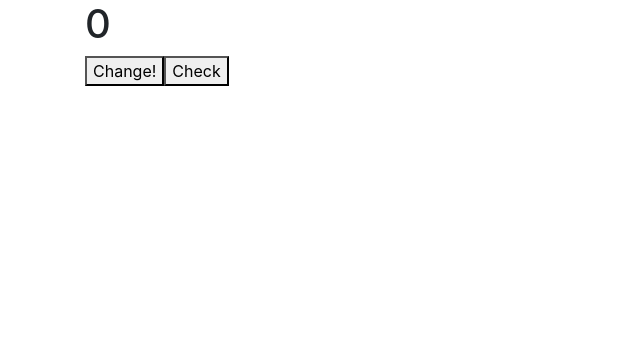
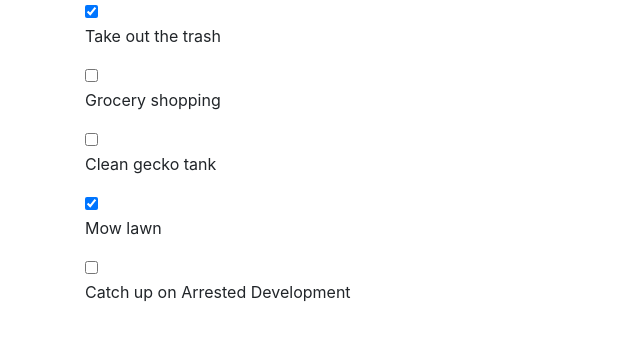
Before and after one commit to KanggN/ReactJS-learning, a React (Create React App) app in the folder test-app/: page / in a window 1280 px wide. Shown: the top 340 px of the page, without its empty margins (0-640 px from the left). Built offline with nearby package versions, Linux system fonts and the light colour scheme.

Commit message:
stuck on toggling boolin of todolist checkboxes

```diff
--- a/test-app/src/App.js
+++ b/test-app/src/App.js
@@ -7,6 +7,57 @@ import './App.css';
 
 
 class App extends React.Component {
+  constructor(){
+    super()
+    this.state = {
+      todos : Todosdata
+    }
+    this.handleClick = this.handleClick.bind(this)
+  }
+  handleClick(id){
+    this.setState(prevState =>{
+      const updatedTodos = prevState.todos.map(todo=>{
+        if(todo.id === id) {
+          todo.completed = !todo.completed
+        }
+        return todo
+      })
+      console.log(updatedTodos)
+      return {
+        todos : updatedTodos
+      }
+    })
+  }
+  render(){
+    const abc = this.state.todos.map(item=> <TodoItem key = {item.id} item = {item} handleClick={this.handleClick}/>)
+    return(
+      <div className="Appp">
+        <div className="container">
+          {abc}
+        </div>
+      </div>
+    )
+  }
+}
+export default App
+
+
+
+/*
+constructor(){
+  super()
+  this.state = {
+    todos : Todosdata
+  }
+}
+<div className="Todo-list">
+        <div className="container">
+        {Todoitems}
+        </div>
+      </div>
+ const Todoitems = this.state.todos.map(item=> <TodoItem key={item.id} item={item} />) */
+/* ----------------------------------------------------------------------------------------------------------------- */
+ /* class App extends React.Component {
   constructor(){
     super()
     this.state = {
@@ -27,27 +78,37 @@ class App extends React.Component {
         <div className="container">
             <h1>{this.state.count}</h1>
             <button onClick={this.handleClick}>Change!</button>
-            <button onClick={()=>console.log(this.state.count)}>Check</button>
         </div>
       </div>
     )
   }
 };
-export default App
+export default App */
 
 
 
 
+/* handleClick(id){
+  this.setState(prevState =>{
+    const updatedtodos = prevState.todos.map(todo =>{
+      if(todo.id === id){
+        todo.completed = !todo.completed
+      }
+        return todo
+    })
+    return {todos : updatedtodos}
+  })
+} */
+
 /*
-constructor(){
-  super()
-  this.state = {
-    todos : Todosdata
+this.setState(prevState =>{
+  const updatedTodos = prevState.todos.map(todo=>{
+    if(todo.id === id) {
+      todo.completed = !todo.completed
+    }
+    return todo
+  })
+  return {
+    todos : updatedTodos
   }
-}
-<div className="Todo-list">
-        <div className="container">
-        {Todoitems}
-        </div>
-      </div>
- const Todoitems = this.state.todos.map(item=> <TodoItem key={item.id} item={item} />) */
+}) */
--- a/test-app/src/components/Todoitems.js
+++ b/test-app/src/components/Todoitems.js
@@ -1,16 +1,15 @@
 import React from 'react'
 
 function TodoItem(props)  {
-
-
         return(
             <div className="Todo-item">
-                <input type="checkbox" defaultChecked={props.item.completed}/>
+                <input  type="checkbox"
+                        id={props.item.id}
+                        checked={props.item.completed}
+                        onChange={() => props.handleClick(props.item.id)}/>
                 <p>{props.item.text}</p>
-
             </div>
         )
-
 }
 
 export default TodoItem
```
Also changed, not shown: 1 other file (tests, documents, lock files or other folders).
